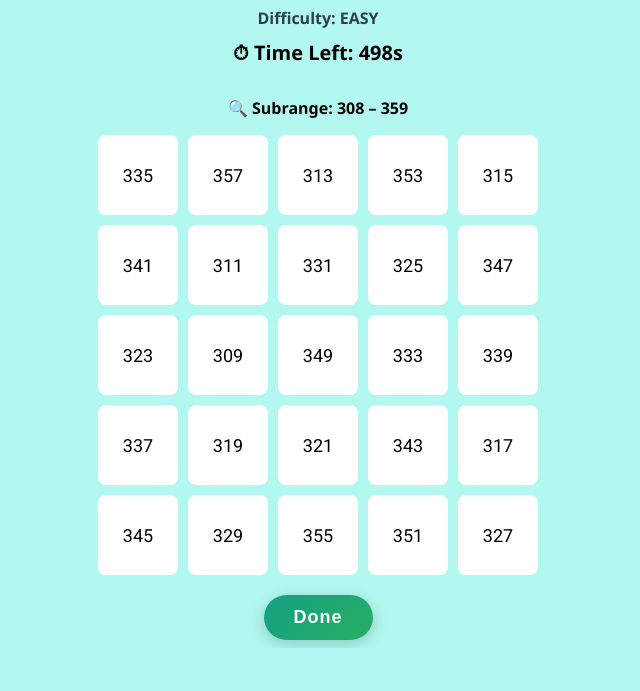
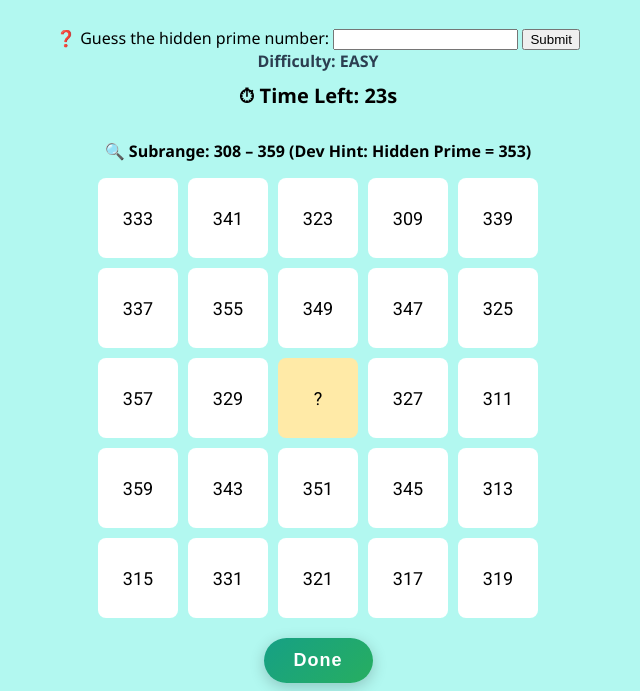
Before and after one commit to rohit6996/Prime-Game, a plain HTML site: page index.html in a window 1280 px wide. Both pictures are taken after a click on the button "Start Game". Shown: the part 155-846 px from the top of the page, without its empty margins (322-962 px from the left). Before the commit the page ends 803 px from the top, so only its background shows below. Drawn offline with Linux system fonts and the light colour scheme.

Commit message:
middle number guess function html draft

```diff
--- a/index.html
+++ b/index.html
@@ -62,6 +62,9 @@
 
     <p id="subrangeLabel" style="display: none; font-weight: bold;"></p>
 
+    <p id="debugLabel" style="display: none; color: #999; font-size: 14px;"></p> <!-- Debug Label -->
+
+
 
     <!-- Game Grid -->
     <div class="grid" id="grid" style="display: none;"></div>
--- a/script.js
+++ b/script.js
@@ -1,3 +1,4 @@
+
 const grid = document.getElementById("grid");
 const timerElement = document.getElementById("timer");
 const doneWrapper = document.getElementById("doneWrapper");
@@ -6,12 +7,16 @@ const difficultyLabel = document.getElementById("difficultyLabel");
 const popupOverlay = document.getElementById("popupOverlay");
 const popupMessage = document.getElementById("popupMessage");
 const difficultySection = document.getElementById("difficultySection");
+const subrangeLabel = document.getElementById("subrangeLabel");
+const guessSection = document.getElementById("guessSection");
+const guessInput = document.getElementById("guessInput");
 
 let primeCount = 0;
 let foundCount = 0;
 let timerInterval;
 let timeLeft = 25;
 let currentDifficulty = "easy";
+let hiddenPrime = null;
 
 // Check if a number is prime
 function isPrime(num) {
@@ -22,103 +27,90 @@ function isPrime(num) {
   return true;
 }
 
-// Get random odd number based on difficulty
-function getRandomOdd() {
-  let min, max;
-
-  if (currentDifficulty === "easy") {
-    min = 300; max = 500;
-  } else if (currentDifficulty === "normal") {
-    min = 500; max = 1000;
-  } else {
-    min = 1000; max = 3000;
+// Get difficulty range
+function getRange() {
+  if (currentDifficulty === "easy") return { min: 300, max: 500 };
+  if (currentDifficulty === "normal") return { min: 500, max: 1000 };
+  return { min: 1000, max: 3000 };
 }
 
-  let num = Math.floor(Math.random() * ((max - min) / 2 + 1)) * 2 + min;
-  return num % 2 === 0 ? num + 1 : num;
+// Generate valid subrange and odd numbers
+function getValidSubrange(min, max) {
+  let subMin, subMax, oddNumbers;
+
+  do {
+    const subrangeSize = Math.floor(Math.random() * (65 - 40 + 1)) + 40;
+    subMin = Math.floor(Math.random() * (max - min - subrangeSize + 1)) + min;
+    subMax = subMin + subrangeSize;
+
+    oddNumbers = [];
+    for (let i = subMin; i <= subMax; i++) {
+      if (i % 2 !== 0) oddNumbers.push(i);
+    }
+  } while (oddNumbers.length < 25);
+
+  return { subMin, subMax, oddNumbers };
 }
 
-// Start the game
 function startGame() {
-  // Read selected difficulty
   const selected = document.querySelector('input[name="difficulty"]:checked');
   currentDifficulty = selected ? selected.value : "easy";
 
-  // Hide difficulty and start button
   difficultySection.style.display = "none";
   startButton.style.display = "none";
-
-  // Show UI elements
   grid.style.display = "grid";
   timerElement.style.display = "block";
   doneWrapper.style.display = "block";
-
-  // Show difficulty label
   difficultyLabel.textContent = `Difficulty: ${currentDifficulty.toUpperCase()}`;
   difficultyLabel.style.display = "block";
 
   generateGrid();
 }
 
-
-// Generate valid subrange with at least 25 odd numbers
-function getValidSubrange(min, max) {
-  let subMin, subMax, oddNumbers;
-
-  do {
-    const subrangeSize = Math.floor(Math.random() * (65 - 40 + 1)) + 40; // random size 40–65
-    subMin = Math.floor(Math.random() * (max - min - subrangeSize + 1)) + min;
-    subMax = subMin + subrangeSize;
-
-    // Collect odd numbers in subrange
-    oddNumbers = [];
-    for (let i = subMin; i <= subMax; i++) {
-      if (i % 2 !== 0) oddNumbers.push(i);
-    }
-  } while (oddNumbers.length < 25); // ensure we have at least 25 odds
-
-  return { subMin, subMax, oddNumbers };
-}
-
-
-
-// Create the 5x5 number grid
 function generateGrid() {
   grid.innerHTML = "";
   primeCount = 0;
   foundCount = 0;
+  guessSection.style.display = "none";
   startTimer();
 
-  let min, max;
-  if (currentDifficulty === "easy") {
-    min = 300; max = 500;
-  } else if (currentDifficulty === "normal") {
-    min = 500; max = 1000;
-  } else {
-    min = 1000; max = 3000;
+  const { min, max } = getRange();
+  const { subMin, subMax, oddNumbers } = getValidSubrange(min, max);
+
+  const primesInSubrange = oddNumbers.filter(isPrime);
+  if (primesInSubrange.length < 2) return generateGrid();
+
+  hiddenPrime = primesInSubrange[Math.floor(Math.random() * primesInSubrange.length)];
+  const visiblePrimes = primesInSubrange.filter(p => p !== hiddenPrime);
+  primeCount = visiblePrimes.length + 1;
+
+  subrangeLabel.textContent = `🔍 Subrange: ${subMin} – ${subMax} (Dev Hint: Hidden Prime = ${hiddenPrime})`;
+  subrangeLabel.style.display = "block";
+
+  const gridNumbers = [...visiblePrimes];
+  while (gridNumbers.length < 24) {
+    const randOdd = oddNumbers[Math.floor(Math.random() * oddNumbers.length)];
+    if (!gridNumbers.includes(randOdd) && randOdd !== hiddenPrime) {
+      gridNumbers.push(randOdd);
+    }
   }
 
+  gridNumbers.sort(() => 0.5 - Math.random());
 
-  // Get valid subrange with at least 25 odd numbers
-  const { subMin, subMax, oddNumbers } = getValidSubrange(min, max);
-
-  // Show subrange to user
-  document.getElementById("subrangeLabel").textContent = `🔍 Subrange: ${subMin} – ${subMax}`;
-  document.getElementById("subrangeLabel").style.display = "block";
-
-  // Shuffle and pick 25 for grid
-  const gridNumbers = oddNumbers.sort(() => 0.5 - Math.random()).slice(0, 25);
-
-  gridNumbers.forEach(number => {
+  for (let i = 0; i < 25; i++) {
     const square = document.createElement("div");
     square.classList.add("square");
 
+    if (i === 12) {
+      square.textContent = "?";
+      square.dataset.isHidden = "true";
+      square.style.backgroundColor = "#ffeaa7";
+    } else {
+      const number = gridNumbers.pop();
       square.textContent = number;
-    const prime = isPrime(number);
-    square.dataset.isPrime = prime;
+      const isPrimeFlag = isPrime(number);
+      square.dataset.isPrime = isPrimeFlag;
       square.dataset.clicked = "false";
-
-    if (prime) primeCount++;
 
       square.addEventListener("click", function () {
         if (square.dataset.clicked === "true") return;
@@ -128,23 +120,35 @@ function generateGrid() {
           square.classList.add("disabled");
           square.style.pointerEvents = "none";
           square.dataset.clicked = "true";
-        // square.style.fontSize = "32px";
           foundCount++;
         } else {
           square.style.backgroundColor = "#d63031";
           showPopup("❌ Wrong guess! Game will restart.", true);
         }
       });
+    }
 
     grid.appendChild(square);
-  });
   }
 
+  guessSection.style.display = "block";
+}
 
+function submitGuess() {
+  const guess = parseInt(guessInput.value);
+  if (guess === hiddenPrime) {
+    const middleBlock = grid.children[12];
+    middleBlock.textContent = hiddenPrime;
+    middleBlock.style.backgroundColor = "#00b894";
+    foundCount++;
+    checkResult();
+  } else {
+    showPopup("❌ Incorrect hidden prime guess!", true);
+  }
+}
 
-// Start 25-second countdown
 function startTimer() {
-  timeLeft = 500;
+  timeLeft = 25;
   timerElement.textContent = `⏱ Time Left: ${timeLeft}s`;
   clearInterval(timerInterval);
 
@@ -158,22 +162,18 @@ function startTimer() {
   }, 1000);
 }
 
-// Show a popup message
 function showPopup(message, restart = false) {
   popupMessage.textContent = message;
-  popupOverlay.style.display = "flex"; // important!
+  popupOverlay.style.display = "flex";
   popupOverlay.dataset.restart = restart;
   clearInterval(timerInterval);
 }
 
-
-// Restart from current difficulty
 function restartGame() {
   popupOverlay.style.display = "none";
   startGame();
 }
 
-// Go to home screen (Start + Difficulty)
 function goHome() {
   popupOverlay.style.display = "none";
   grid.style.display = "none";
@@ -182,12 +182,13 @@ function goHome() {
   startButton.style.display = "inline-block";
   difficultyLabel.style.display = "none";
   difficultySection.style.display = "block";
+  subrangeLabel.style.display = "none";
+  guessSection.style.display = "none";
 }
 
-// When user clicks "Done"
 function checkResult() {
   if (foundCount === primeCount) {
-    showPopup("🏆 You found all the primes! You won!", true);
+    showPopup("🏆 You found all the primes including the hidden one! You won!", true);
   } else {
     showPopup(`🚫 You missed some! Found ${foundCount} of ${primeCount}.`, true);
   }
```
Lines whose indentation alone changed are shown as unchanged.
